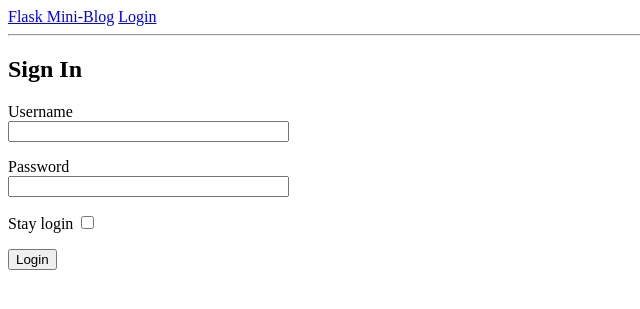
After one commit to Unknown15082/Flask-Test, a Flask app: page /login in a window 1280 px wide. The commit adds this page. Shown: the top 309 px of the page, without its empty margins (0-640 px from the left). Run offline with Flask 2, Linux system fonts and the light colour scheme.

Commit message:
Added forms (not working yet)

```diff
--- /dev/null
+++ b/config.py
@@ -0,0 +1,4 @@
+import os
+
+class Config(object):
+    SECRET_KEY = os.environ.get('SECRET_KEY') or 'dev'
--- a/src/__init__.py
+++ b/src/__init__.py
@@ -1,5 +1,7 @@
 from flask import Flask
+from config import Config
 
 app = Flask(__name__)
+app.config.from_object(Config)
 
 from src import routes
--- /dev/null
+++ b/src/forms.py
@@ -0,0 +1,9 @@
+from flask_wtf import FlaskForm
+from wtforms import StringField, PasswordField, BooleanField, SubmitField
+from wtforms.validators import DataRequired
+
+class LoginForm(FlaskForm):
+    username = StringField('Username', validators = [DataRequired()])
+    password = StringField('Password', validators = [DataRequired()])
+    stay_login = BooleanField('Stay login')
+    submit = SubmitField('Login')
--- a/src/routes.py
+++ b/src/routes.py
@@ -1,5 +1,6 @@
 from flask import render_template
 from src import app
+from src.forms import LoginForm
 
 # Debugging purposes only
 user = {'username': 'Unknown1508', 'displayname': 'Unknown'}
@@ -18,3 +19,8 @@ blogs = [
 @app.route('/index')
 def index():
     return render_template('index.html', blog_list = blogs)
+
+@app.route('/login')
+def login():
+    form = LoginForm()
+    return render_template('login.html', title = 'Login', form = form)
--- a/src/templates/base.html
+++ b/src/templates/base.html
@@ -4,12 +4,13 @@
         {% if title %}
         <title>{{title}}</title>
         {% else %}
-        <title>Flask Mini-Blog</title>
+        <title><h1>Flask Mini-Blog</h1></title>
         {% endif %}
     </head>
     <body>
         <div class="Navigation">
             <a href = "/index">Flask Mini-Blog</a>
+            <a href = "/login">Login</a>
         </div>
         <hr>
 
--- /dev/null
+++ b/src/templates/login.html
@@ -0,0 +1,21 @@
+{% extends "base.html" %}
+
+{% block content %}
+    <h2>Sign In</h2>
+    <form action="" method="POST" novalidate>
+        {{ form.hidden_tag() }} <!-- To protect against CSRF attacks -->
+
+        <p>
+            {{ form.username.label }} <br> {{ form.username(size = 32) }}
+        </p>
+        <p>
+            {{ form.password.label }} <br> {{ form.password(size = 32) }}
+        </p>
+        <p>
+            {{ form.stay_login.label }} {{ form.stay_login }}
+        </p>
+        <p>
+            {{ form.submit() }}
+        </p>
+    </form>
+{% endblock %}
```
